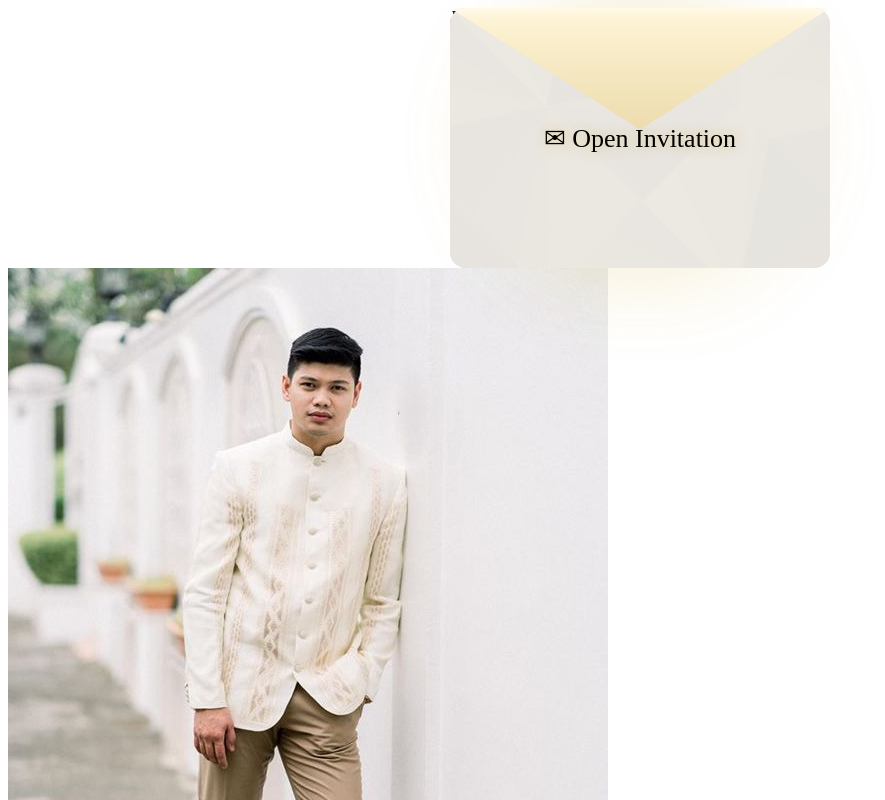
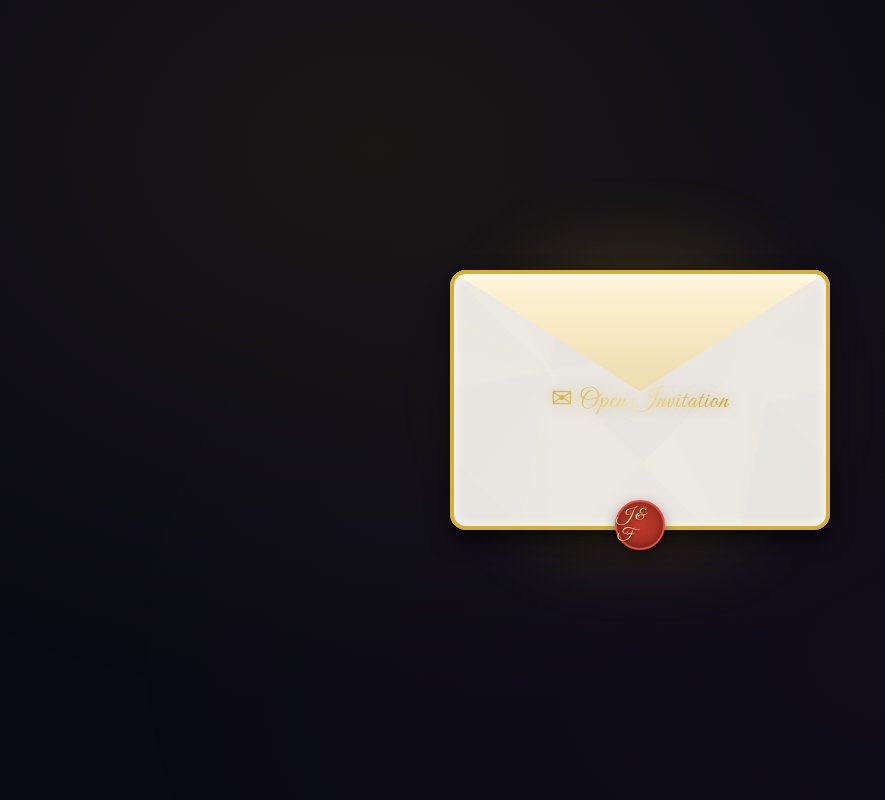
Before and after one commit to RafGaming/Wedding-Invite, a Next.js app: page / in a window 1280 px wide. Shown: the top 800 px of the page, without its empty margins (0-885 px from the left). Built offline with nearby package versions, Linux system fonts and the light colour scheme.

Commit message:
Add RootLayout component and metadata for wedding site

```diff
--- /dev/null
+++ b/app/layout.tsx
@@ -0,0 +1,20 @@
+import type { Metadata } from "next";
+import "./globals.css";
+
+export const metadata: Metadata = {
+  title: "Jethro & Francisca — Wedding Invitation",
+  description:
+    "You are cordially invited to the wedding celebration of Jethro & Francisca",
+};
+
+export default function RootLayout({
+  children,
+}: {
+  children: React.ReactNode;
+}) {
+  return (
+    <html lang="en">
+      <body>{children}</body>
+    </html>
+  );
+}
```
